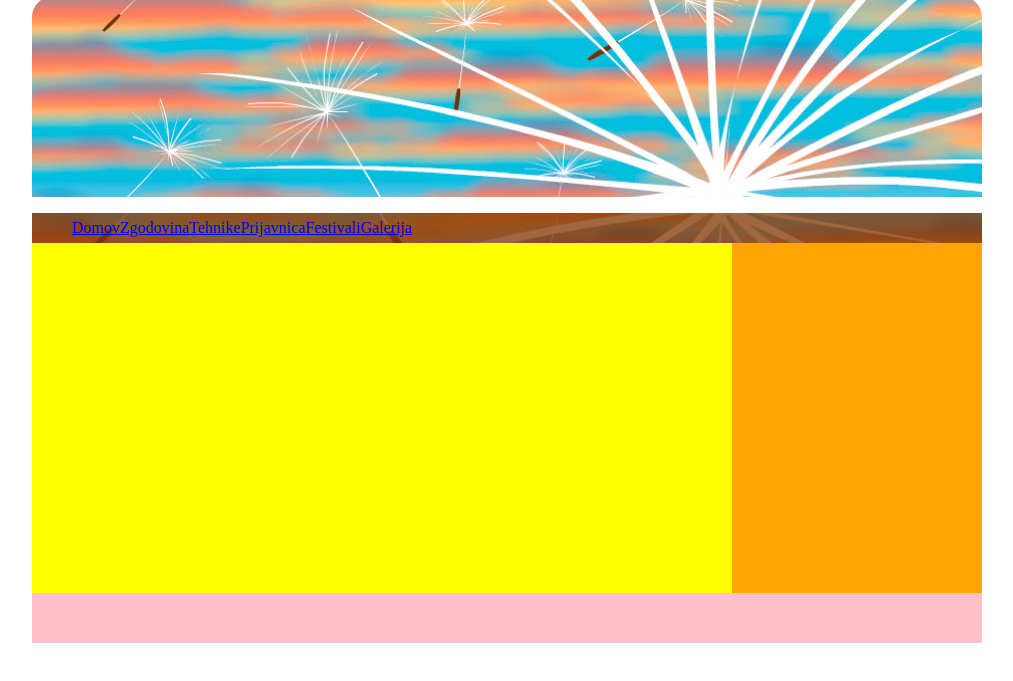
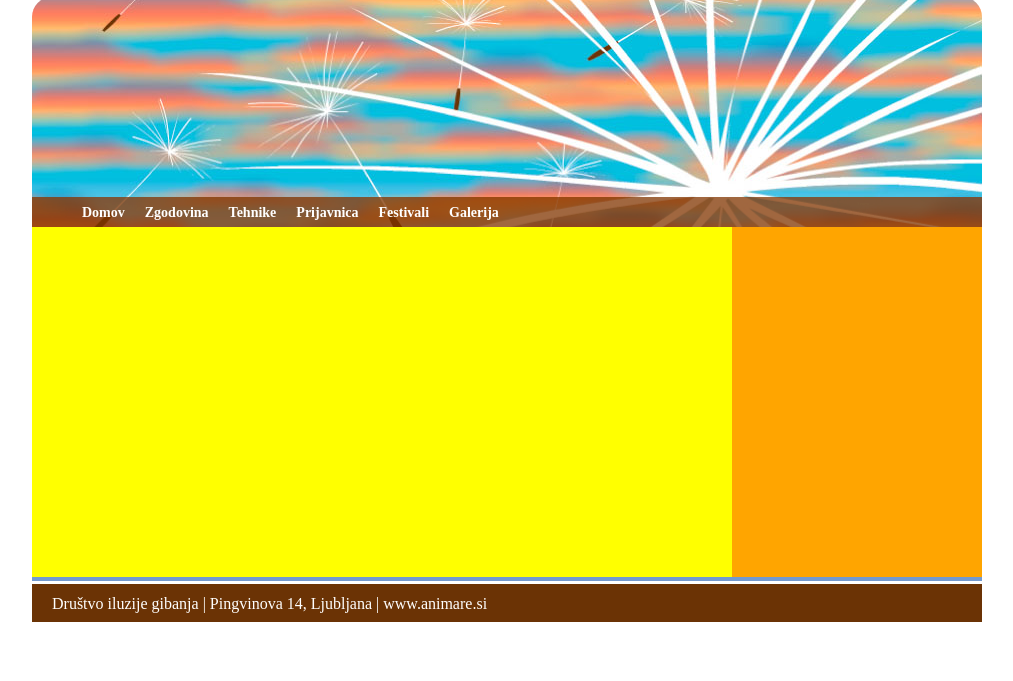
Before and after one commit to NejcKuhar/www.animare.si, a plain HTML site: page index.html in a window 1280 px wide. Shown: the part 103-784 px from the top of the page, without its empty margins (133-1146 px from the left). Drawn offline with Linux system fonts and the light colour scheme.

Commit message:
oblikuj nogo

```diff
--- a/index.html
+++ b/index.html
@@ -39,7 +39,9 @@
                 <article id="Clanek"></article>
                 <aside id="Sorodno"></aside>
             </section>
-            <footer id="Noga"></footer>
+            <footer id="Noga">
+            	Društvo iluzije gibanja | Pingvinova 14, Ljubljana | <a href="http://www.animare.si" target="_blank">www.animare.si </a>
+            </footer>
         </div>
     </body>
 </html>
--- a/slogi.css
+++ b/slogi.css
@@ -60,9 +60,26 @@ html,body {
 	align-items: center;
 	list-style-type: none;
 	height: 30px;
+	margin: 0px;
 }
-#Navigacija li{
-
+#Navigacija a:link,
+#Navigacija a:visited,
+#Navigacija a:hover,
+#Navigacija a:active{
+	font-size: 14px;
+	font-weight: bold;
+	text-align: center;
+	color: white;
+	text-decoration: none;
+	border-bottom: 0px;
+	padding: 7px 10px;
+	box-sizing: border-box;
+	transition: all .75s ease;
+}
+#Navigacija a:hover,
+#Navigacija a:active{
+	background-color: rgba(115, 155, 210.35);
+	transition: all 1s ease;
 }
 #Vsebina {
 	background-color: green;
@@ -85,7 +102,19 @@ html,body {
 	width: 250px;
 }
 #Noga {
-	background-color: pink;
-	height: 50px;
+	background-image: linear-gradient(to bottom, #739ad0 0, #739ad0 10%, #fff 10%, #fff 15%, #6b3305 15%, #6b3305 100%);
+	background-repeat: repeat-x;
+	color: white;
+	padding: 18px 0 0 20px;
+	margin-bottom: 45px;
+	box-sizing: border-box;
+	height: 45px;
 	width: 950px;
 }
+#Noga a {
+	color: white;
+	text-decoration: none;
+}
+#Noga a:hover {
+	text-decoration: underline;
+}
```
Also changed, not shown: Grafika/noga.png (deleted).
